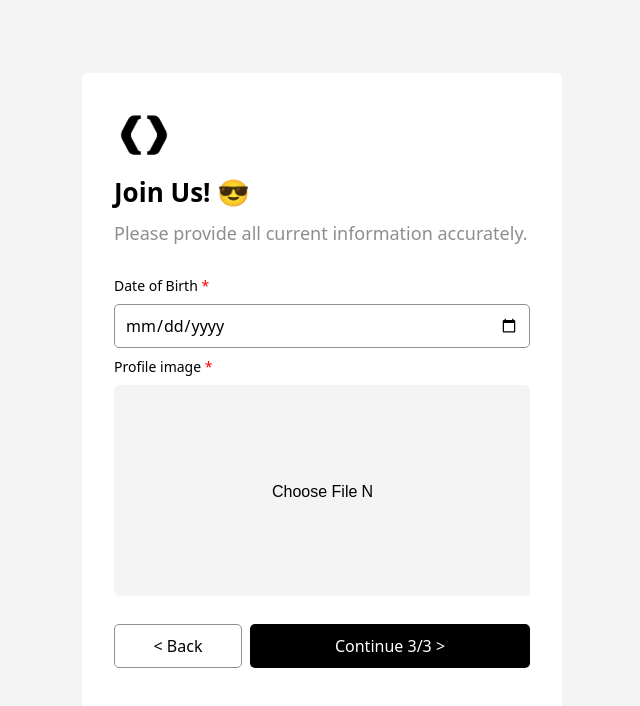
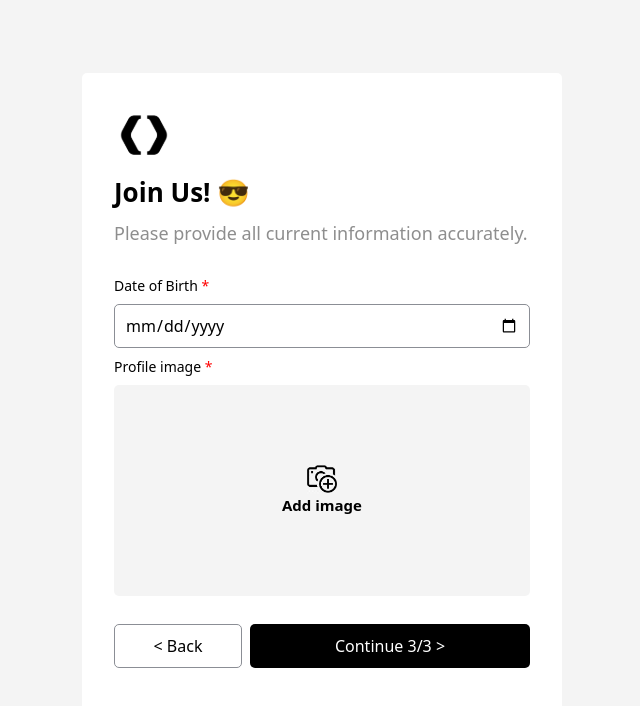
Before and after one commit to pureverdene93/project4, a Next.js app: page / in a window 1280 px wide. Shown: the top 706 px of the page, without its empty margins (318-958 px from the left). Built offline with nearby package versions, Linux system fonts and the light colour scheme.

Commit message:
dayToday

```diff
--- a/src/app/_components/form-input.js
+++ b/src/app/_components/form-input.js
@@ -8,6 +8,7 @@ export const FormInput = (props) => {
     error,
     errorMessage,
     inputBorderColor,
+    type,
   } = props;
   return (
     <div className="firstNameDiv">
@@ -15,7 +16,7 @@ export const FormInput = (props) => {
         {inputTag} <span className="od">*</span>
       </p>
       <input
-
+        type={type}
         className="firstInput"
         placeholder={inputPlaceHolder}
         onChange={inputOnChange}
--- a/src/app/_features/StepThree.js
+++ b/src/app/_features/StepThree.js
@@ -5,6 +5,8 @@ export const StepThree = (props) => {
   const { handlenextStep, handlebackStep } = props;
 
   const [date, setDate] = useState("");
+
+  const [image, setImage] = useState(null);
 
   const [errorState, setErrorState] = useState(false);
 
@@ -18,7 +20,6 @@ export const StepThree = (props) => {
     console.log(inputValue);
   };
 
-  const errors = {};
   // const myDateYear = date;
   const newDate = new Date();
   // const yearDiff = newDate.getFullYear() - myDateYear.getFullYear();
@@ -41,12 +42,30 @@ export const StepThree = (props) => {
 
   // console.log("my year", myBirthYear);
 
+  const errors = {};
+
   const checkInput = () => {
     if (date.length === 0 || yearDiff <= 18) {
       errors.date = "Error date";
     }
+    if (!image) {
+      errors.image = "error image";
+    }
     return errors;
   };
+  const imageChange = (event) => {
+    const imageDisplay = event.target.files[0];
+    if (imageDisplay) {
+      setImage(URL.createObjectURL(imageDisplay));
+    }
+    // console.log(setImage);
+  };
+  const imageRemove = () => {
+    setImage(null);
+  };
+
+  // console.log("it is image type", typeof image);
+  // console.log("it is date type", typeof date);
 
   const conBtn = () => {
     const errors = checkInput();
@@ -83,19 +102,45 @@ export const StepThree = (props) => {
                 onChange={dateInput}
               ></input>
               {errorState.date && (
-                <p className="errorfirst">Please select a date.</p>
+                <p className="errorfirst">
+                  Please select a date and you must be older than 18.
+                </p>
               )}
             </div>
 
-            <div className="imageUpload">
+            <label className="imageUpload" htmlFor="image-upload">
               <p className="firstName">
                 Profile image <span className="od">*</span>
               </p>
-              <div className="display">
-                <input type="file" className="image"></input>
-              </div>
-            </div>
+
+              {!image && (
+                <div className="display">
+                  <input
+                    id="image-upload"
+                    type="file"
+                    className="image"
+                    onChange={imageChange}
+                    style={{ display: "none" }}
+                  />
+                  <img src="camer.png" className="addImage" />
+                  <p className="addImageWord">Add image</p>
+                </div>
+              )}
+
+              {image && (
+                <div className="uploadedImageDisplay">
+                  <img src={image} className="uploadedImage" />
+                  <button onClick={imageRemove} className="imageRemoveBtn">
+                    X
+                  </button>
+                </div>
+              )}
+            </label>
+            {errorState.image && (
+              <p className="errorfirst">Image cannot be blank</p>
+            )}
           </div>
+
           <div className="backandnext">
             <button className="backBtn" onClick={handlebackStep}>
               {"<"} Back
--- a/src/app/_features/StepTwo.js
+++ b/src/app/_features/StepTwo.js
@@ -80,6 +80,8 @@ export const StepTwo = (props) => {
               inputPlaceHolder={"Enter your email."}
               error={errorState.email}
               errorMessage={"Please provide a valid email address."}
+              type={"email"}
+
               // inputBorderColor={inputHasSpecialChac(nameValues.firstName)}s
             />
 
@@ -91,6 +93,7 @@ export const StepTwo = (props) => {
               inputPlaceHolder={"Enter your phone number"}
               error={errorState.phoneNumber}
               errorMessage={"Please enter a valid phone number."}
+              type={"text"}
               // inputBorderColor={inputHasSpecialChac(nameValues.lastName)}
             />
 
@@ -104,6 +107,7 @@ export const StepTwo = (props) => {
               errorMessage={
                 "Password must include letters, numbers and special characters."
               }
+              type={"password"}
               // inputBorderColor={inputHasSpecialChac(nameValues.userName)}
             />
             <FormInput
@@ -114,6 +118,7 @@ export const StepTwo = (props) => {
               inputPlaceHolder={"Confirm your password."}
               error={errorState.confirmPassword}
               errorMessage={"Passwords do not match. Please try again."}
+              type={"password"}
               // inputBorderColor={inputHasSpecialChac(nameValues.userName)}
             />
           </div>
--- a/src/app/index.css
+++ b/src/app/index.css
@@ -160,7 +160,6 @@
   height: 129px;
 }
 .image {
-  width: 100px;
   height: 20px;
   object-fit: cover;
   border: none;
@@ -174,4 +173,45 @@
   align-items: center;
   background-color: #f4f4f4;
   border-radius: 5px;
+  flex-direction: column;
 }
+.uploadedImage {
+  object-fit: cover;
+  width: 100%;
+  height: 100%;
+  border-radius: 5px;
+  position: absolute;
+  z-index: -1;
+}
+.uploadedImageDisplay {
+  width: 416px;
+  height: 211px;
+  position: relative;
+  z-index: 0;
+  display: flex;
+  justify-content: end;
+  align-items: start;
+}
+.imageRemoveBtn {
+  width: 30px;
+  height: 30px;
+  border: none;
+  color: white;
+  background-color: black;
+  border-radius: 100%;
+  font-size: 15px;
+  cursor: pointer;
+  margin-top: 20px;
+  margin-right: 20px;
+}
+.addImageWord {
+  color: black;
+  font-family: system-ui, -apple-system, BlinkMacSystemFont, "Segoe UI", Roboto,
+    Oxygen, Ubuntu, Cantarell, "Open Sans", "Helvetica Neue", sans-serif;
+  font-size: 15px;
+  font-weight: 600;
+}
+.addImage {
+  width: 30px;
+  height: 30px;
+}
```
Also changed, not shown: public/add-image.png (added), public/camer.png (added).
